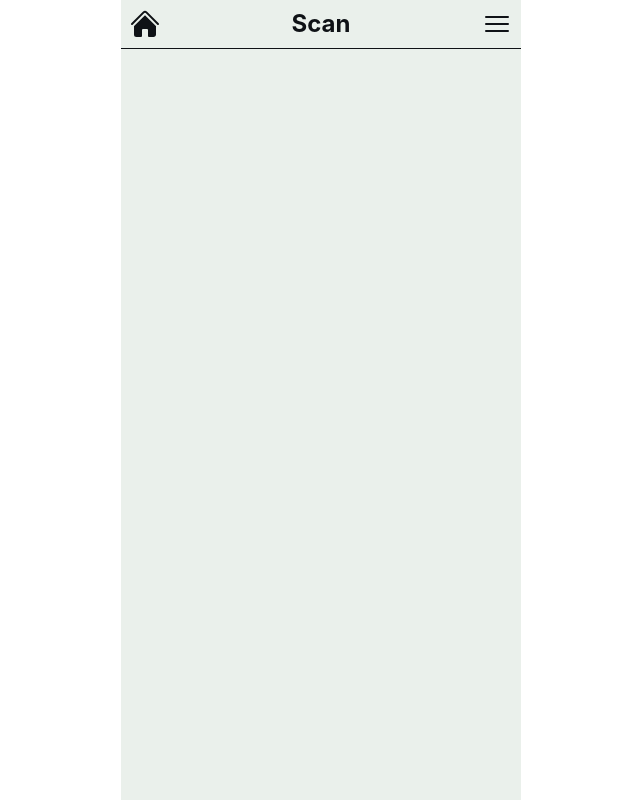
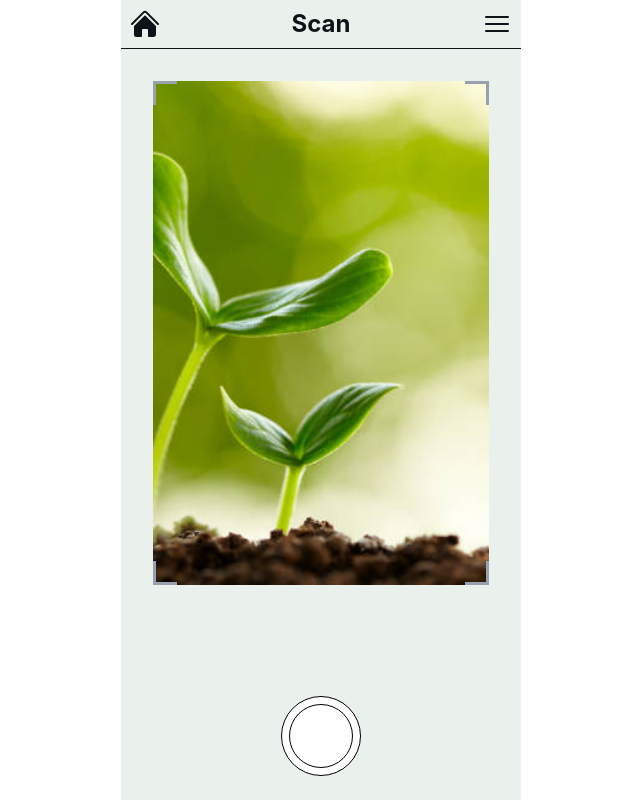
Before and after one commit to faas-bsu-26/GroupOne_ProjectTwo, a React (Vite) app: page /scan in a window 1280 px wide. Shown: the whole page, without its empty margins (319-959 px from the left). Built offline with nearby package versions, Linux system fonts and the light colour scheme.

Commit message:
Populates Scan page

```diff
--- a/src/pages/Scan.jsx
+++ b/src/pages/Scan.jsx
@@ -1,9 +1,21 @@
 import Title from "../components/Title";
+import ScanCamera from "../components/ScanCamera";
 
 export default function Scan() {
     return (
         <div className="mx-auto min-h-screen flex flex-col max-w-100 bg-background-light text-text-dark dark:bg-background-dark dark:text-text-light">
             <Title title="Scan" />
+
+            <div className="flex-1 bg-primary-bg">
+                <ScanCamera image={"/plant.jpg"} />
+            </div>
+
+            <div className="bg-primary-bg pb-4 flex justify-center">
+                <button onClick={null} className="relative w-24 h-24 flex items-center justify-center active:scale-95 transition-transform group">
+                    <div className="absolute w-20 h-20 rounded-full bg-white border border-black"></div>
+                    <div className="absolute w-16 h-16 rounded-full bg-white group-hover:bg-neutral-300 group-active:bg-neutral-300 border border-black transition-colors"></div>
+                </button>
+            </div>
         </div>
     );
 }
```
